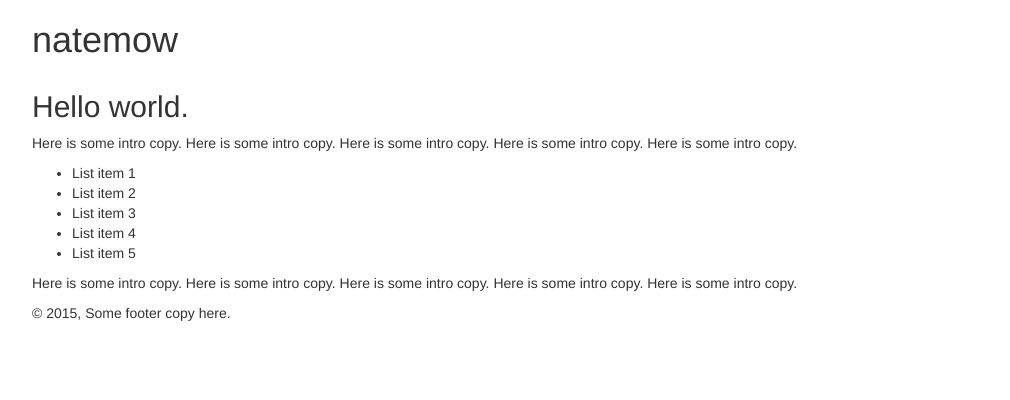
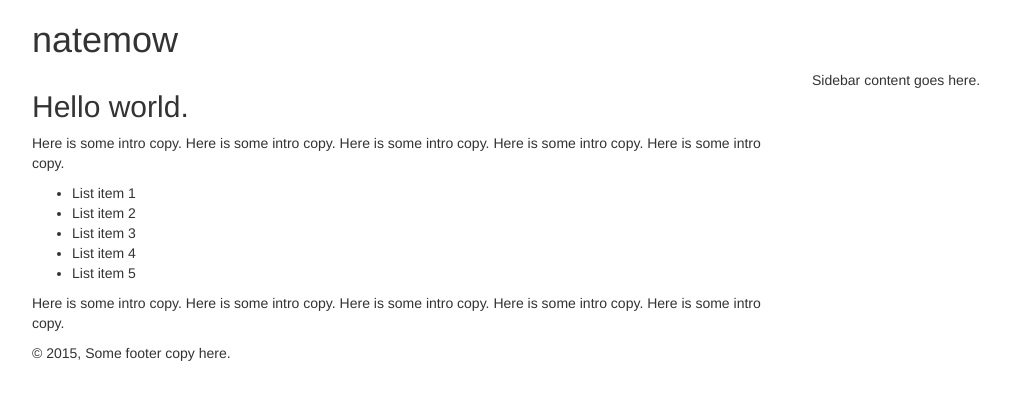
Before and after one commit to natemow/natemow.github.io, a Jekyll site: the page built from index.md, in a window 1280 px wide. Shown: the top 400 px of the page, without its empty margins (38-1048 px from the left). Built offline with Jekyll 4.4.1, drawn with Linux system fonts in a browser that asks for light colours; nearby versions of some CDN libraries.

Commit message:
Playing around with grid stuff.

```diff
--- a/_includes/footer.html
+++ b/_includes/footer.html
@@ -1,7 +1,9 @@
-<footer class="container">
-  <div class="row">
-    <div class="col-md-12">
-      <p>&copy; 2015, Some footer copy here.</p>
+<footer>
+  <div class="container">
+    <div class="row">
+      <div class="col-md-12">
+        <p>&copy; 2015, Some footer copy here.</p>
+      </div>
     </div>
   </div>
 </footer>
--- a/_includes/header.html
+++ b/_includes/header.html
@@ -9,12 +9,18 @@
     <link rel="stylesheet" href="//maxcdn.bootstrapcdn.com/bootstrap/3.3.2/css/bootstrap.min.css">
     <link rel="stylesheet" href="//maxcdn.bootstrapcdn.com/font-awesome/4.2.0/css/font-awesome.min.css">
     <link rel="stylesheet" href="/assets/css/screen.css">
+    <!-- HTML5 element support for IE6-8 -->
+    <!--[if lt IE 9]>
+      <script src="//html5shiv.googlecode.com/svn/trunk/html5.js"></script>
+    <![endif]-->
   </head>
 <body>
-<header class="container">
-  <div class="row">
-    <div class="col-md-12">
-      <h1>{% if page.title %}{{ page.title }}{% else %}{{ site.title }}{% endif %}</h1>
+<header>
+  <div class="container">
+    <div class="row">
+      <div class="col-md-12">
+        <h1>{% if page.title %}{{ page.title }}{% else %}{{ site.title }}{% endif %}</h1>
+      </div>
     </div>
   </div>
 </header>
--- a/_layouts/default.html
+++ b/_layouts/default.html
@@ -1,8 +1,13 @@
 {% include header.html %}
-<main class="container">
-  <div class="row">
-    <div class="col-md-12">
-      {{ content }}
+<main>
+  <div class="container">
+    <div class="row">
+      <article class="col-md-8">
+        {{ content }}
+      </article>
+      <aside class="col-md-4">
+        Sidebar content goes here.
+      </aside>
     </div>
   </div>
 </main>
```
